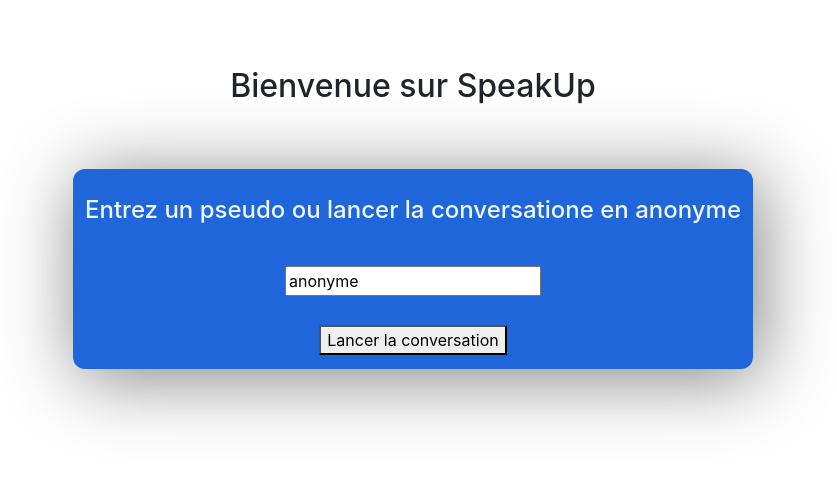
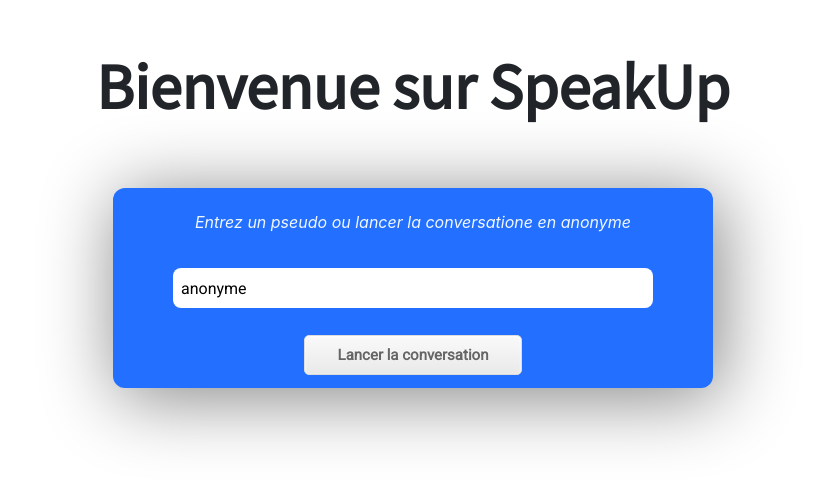
Before and after one commit to charlesgourdin/HPI-front, a React (Create React App) app: page / in a window 1280 px wide. Shown: the part 182-664 px from the top of the page, without its empty margins (227-1064 px from the left). Built offline with nearby package versions, Linux system fonts and the light colour scheme; no server answers.

Commit message:
Page d'accueil OK

```diff
--- a/src/App.css
+++ b/src/App.css
@@ -12,3 +12,7 @@
   align-items: center;
   background-color: transparent;
 }
+
+h2{
+  font-family: 'Source Sans Pro', sans-serif;
+}
--- a/src/pages/Accueil.css
+++ b/src/pages/Accueil.css
@@ -7,9 +7,16 @@
     align-items: center;
 }
 
+.accueilContainer h2{
+    margin-bottom: 64px;
+    font-weight: bold;
+    font-size: 64px;
+}
+
 .accueilForm{
-    background-color: #1e66d9;
+    background-color: #236FFF;
     height: 200px;
+    width: 600px;
     border-radius: 12px;
     display: flex;
     flex-direction: column;
@@ -20,11 +27,43 @@
     box-shadow: 6px 8px 74px 2px rgba(0,0,0,0.48);
 }
 
-.accueilContainer h2{
-    margin-bottom: 64px;
+.accueilForm p {
+    color: aliceblue;
+    margin: 8px;
+    font-style:Italic;
 }
 
-.accueilForm h4 {
-    color: aliceblue;
-    margin: 12px;
+.accueilForm input {
+    width: 80%;
+    height: 40px;
+    border-radius: 8px;
+    border: none;
+    font-family: 'Roboto', sans-serif;
+    padding: 8px;
 }
+
+.accueilForm button {
+	box-shadow:inset 0px 1px 3px 0px #ffffff;
+	background:linear-gradient(to bottom, #f9f9f9 5%, #e9e9e9 100%);
+	background-color:#f9f9f9;
+	border-radius:5px;
+	border:1px solid #dcdcdc;
+	display:inline-block;
+	cursor:pointer;
+	color:#666666;
+	font-family: 'Roboto', sans-serif;
+	font-size:15px;
+	font-weight:bold;
+	padding:8px 33px;
+	text-decoration:none;
+	text-shadow:0px -1px 0px #ffffff;
+}
+.accueilForm button:hover {
+    background:linear-gradient(to bottom, #e9e9e9 5%, #f9f9f9 100%);
+	background-color:#e9e9e9;
+}
+
+.accueilForm button:active {
+	position:relative;
+	top:1px;
+}
--- a/src/pages/Accueil.js
+++ b/src/pages/Accueil.js
@@ -13,7 +13,7 @@
         <div className='accueilContainer'>
             <h2>Bienvenue sur SpeakUp</h2>
             <div className='accueilForm'>
-                <h4>Entrez un pseudo ou lancer la conversatione en anonyme</h4>
+                <p>Entrez un pseudo ou lancer la conversatione en anonyme</p>
                 <input
                     type='text'
                     id='user'
```
